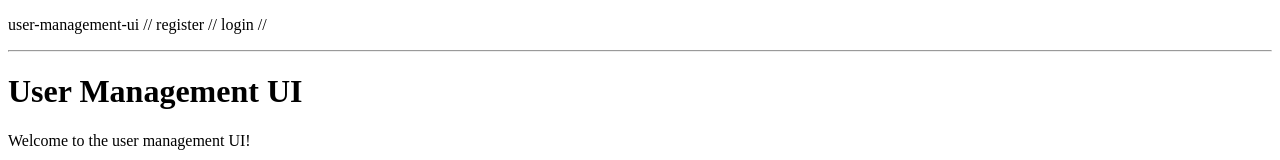
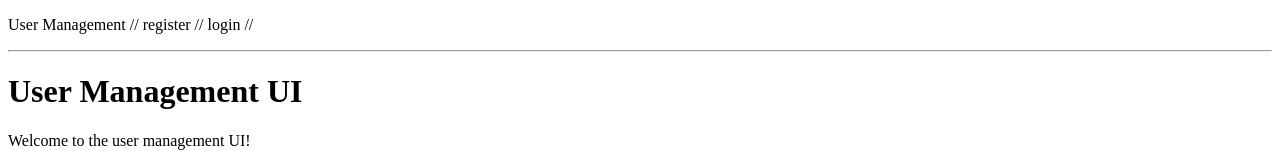
Before and after one commit to adam-on-the-internet/user-management-ui, an Angular app: page /dashboard in a window 1280 px wide. Shown: the top 160 px of the page. Built offline with nearby package versions, Linux system fonts and the light colour scheme.

Commit message:
change title

```diff
--- a/src/app/app.component.ts
+++ b/src/app/app.component.ts
@@ -6,5 +6,5 @@ import { Component } from "@angular/core";
   styleUrls: ["./app.component.css"]
 })
 export class AppComponent {
-  title = "user-management-ui";
+  title = "UserManagement";
 }
--- a/src/app/components/navbar/navbar.component.html
+++ b/src/app/components/navbar/navbar.component.html
@@ -1,5 +1,5 @@
 <p>
-  <span (click)="goToDashboard()" id="app-title">user-management-ui</span> //
+  <span (click)="goToDashboard()" id="app-title">User Management</span> //
   <ng-container *ngIf="isLoggedIn">
     <span (click)="logout()">logout</span> //
     <span (click)="goToProfile()">Hello, {{ userEmail }}</span> //
```
Also changed, not shown: 1 other file (tests, documents, lock files or other folders).
